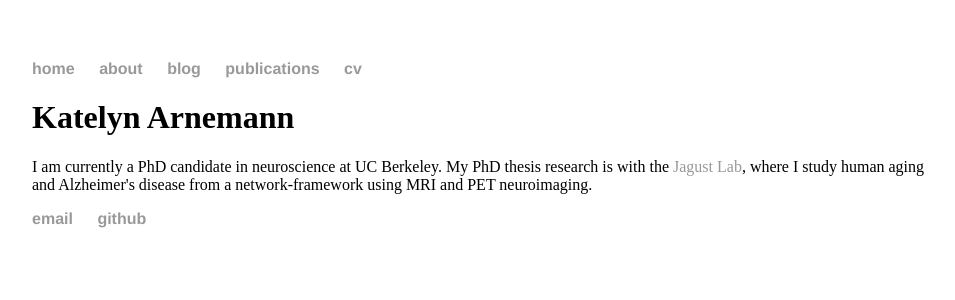
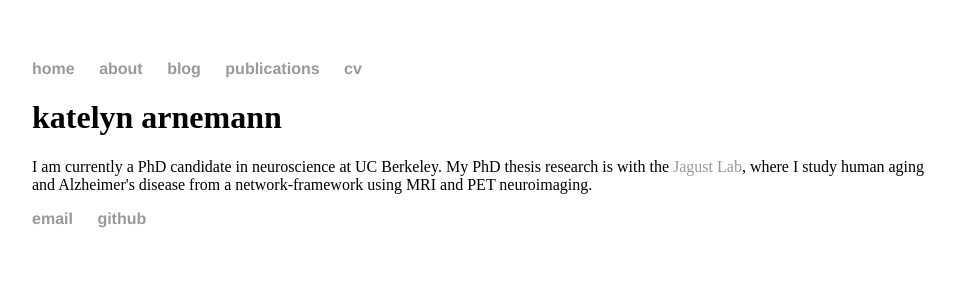
Before and after one commit to klbegany/klarnemann.github.io, a Jekyll site: the page built from index.html, in a window 1280 px wide. Shown: the top 300 px of the page, without its empty margins (160-1115 px from the left). Built offline with Jekyll 4.4.1, drawn with Linux system fonts in a browser that asks for light colours.

Commit message:
update format

```diff
--- a/blog/index.html
+++ b/blog/index.html
@@ -1,6 +1,6 @@
 ---
 layout: default
-title: Katelyn Arnemann's Blog
+title: katelyn arnemann's blog
 ---
 	<h1>{{ page.title }}</h1>
 	<ul class="posts">
--- a/index.html
+++ b/index.html
@@ -1,8 +1,8 @@
 ---
 layout: default
-title: Katelyn Arnemann
+title: katelyn arnemann
 ---
 <div class="blurb">
-	<h1>Katelyn Arnemann</h1>
+	<h1>katelyn arnemann</h1>
 	<p>I am currently a PhD candidate in neuroscience at UC Berkeley. My PhD thesis research is with the <a href="https://jagustlab.neuro.berkeley.edu">Jagust Lab</a>, where I study human aging and Alzheimer's disease from a network-framework using MRI and PET neuroimaging.</p></a></p>
 </div><!-- /.blurb -->
```
